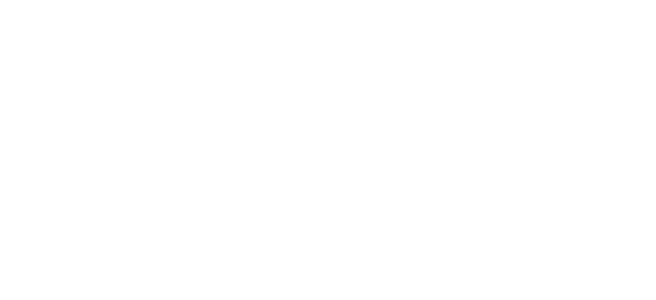
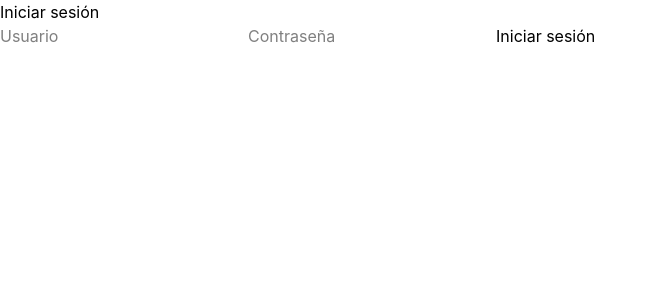
Before and after one commit to facusl98/PintureriaFrontend, a React (Vite) app: page /auth in a window 1280 px wide. Before the commit this address had no page. Shown: the top 300 px of the page, without its empty margins (0-656 px from the left). Built offline with nearby package versions, Linux system fonts and the light colour scheme.

Commit message:
Adding login

```diff
--- /dev/null
+++ b/src/components/Login.tsx
@@ -0,0 +1,71 @@
+import { useState } from "react";
+
+function Login() {
+  const [username, setUsername] = useState("");
+  const [password, setPassword] = useState("");
+
+  const manejarLogin = async (e: React.FormEvent) => {
+    e.preventDefault();
+
+    try {
+      const respuesta = await fetch(
+        `${import.meta.env.VITE_API_URL}/auth/login`,
+        {
+          method: "POST",
+          headers: {
+            "Content-Type": "application/json",
+          },
+          body: JSON.stringify({
+            username: username,
+            password: password,
+          }),
+        }
+      );
+
+      if (!respuesta.ok) {
+        throw new Error("Usuario o contraseña incorrectos");
+      }
+
+      const data = await respuesta.json();
+
+      console.log(data);
+
+      // Guardamos el token
+      localStorage.setItem("token", data.token);
+
+    } catch (error) {
+      console.error(error);
+      alert("Error al iniciar sesión");
+    }
+  };
+
+  return (
+    <div>
+      <h1>Iniciar sesión</h1>
+
+      <form onSubmit={manejarLogin}>
+
+        <input
+          type="text"
+          placeholder="Usuario"
+          value={username}
+          onChange={(e) => setUsername(e.target.value)}
+        />
+
+        <input
+          type="password"
+          placeholder="Contraseña"
+          value={password}
+          onChange={(e) => setPassword(e.target.value)}
+        />
+
+        <button type="submit">
+          Iniciar sesión
+        </button>
+
+      </form>
+    </div>
+  );
+}
+
+export default Login;
--- a/src/router/AppRouter.tsx
+++ b/src/router/AppRouter.tsx
@@ -7,6 +7,7 @@ import Productos from "../pages/Productos";
 import DetalleProducto from "../pages/DetalleProducto";
 import { CarritoProvider } from "../context/CarritoContext";
 import Carrito from "../pages/Carrito"
+import Login from "../components/Login";
 
 function AppRouter() {
   return (
@@ -24,6 +25,8 @@ function AppRouter() {
           <Route path="/productos/:id" element={<DetalleProducto />} />
 
           <Route path="/carrito" element={<Carrito />} />
+
+          <Route path="/auth" element={<Login />} />
         </Routes>
       </BrowserRouter>
     </CarritoProvider>
```
